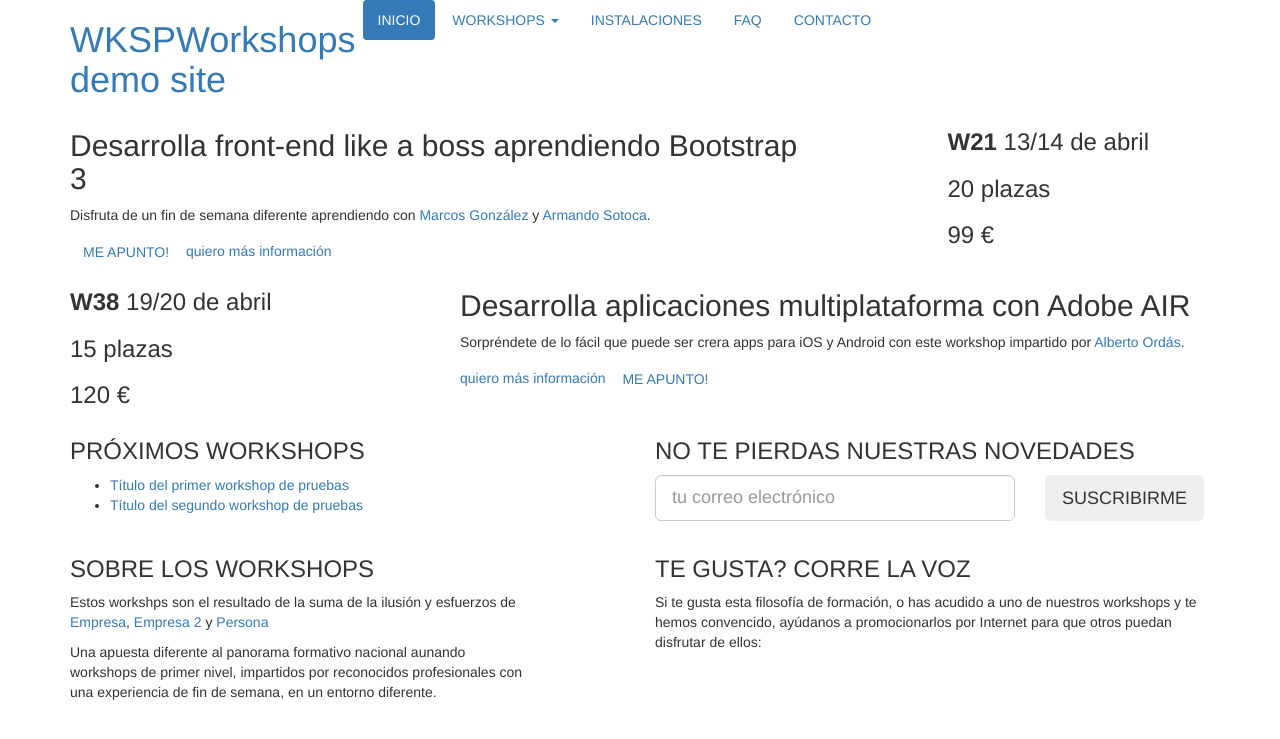
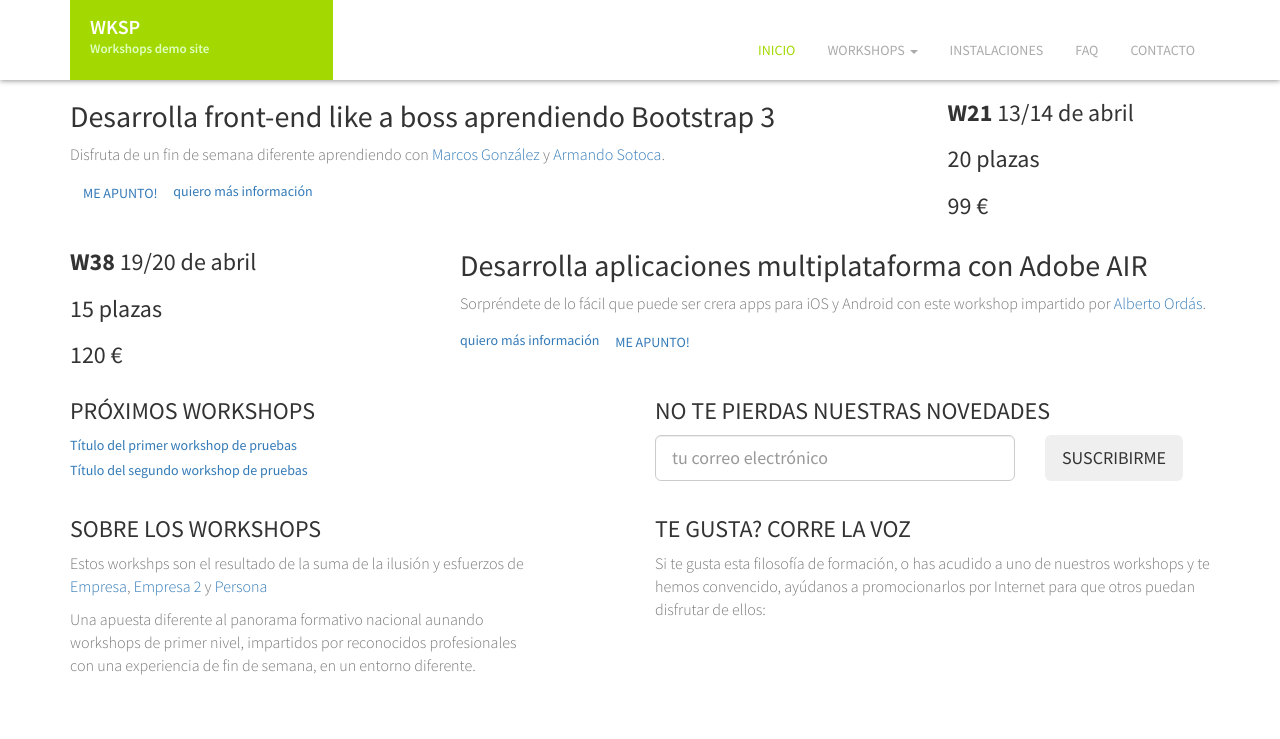
Before and after one commit to devsantoshm/bs-paginaweb, a PHP site: page / in a window 1280 px wide. Shown: the top 739 px of the page. Run offline with PHP 8.4, Linux system fonts and the light colour scheme; some libraries are stand-ins or nearby versions.

Commit message:
Estilos a la cabecera y el menu

```diff
--- a/css/style.css
+++ b/css/style.css
@@ -0,0 +1,86 @@
+body {
+	margin-top: 80px;
+	font-family: 'Source Sans Pro', 'Helvetica Neue', Helvetica, Arial, sans-serif;
+}
+p {
+	color: #777;
+	font-size: 16px; /* para navegadores antiguos */
+	font-size: 1.6rem;
+	font-weight: 300;
+}
+ul {
+	padding: 0;
+	margin: 0;
+	list-style-type: none;
+}
+ul li {
+	margin-bottom: 5px;
+}
+
+/* *************************************
+* *************** Header ***************
+* ************************************ */
+#main-header {
+	position: fixed;
+	top: 0;
+	width: 100%;
+	background-color: #fff;
+	z-index: 99;
+    background-color: rgb(255, 255, 255);
+    background-color: rgba(255, 255, 255, 0.95);
+    /* For IE 8*/
+    -ms-filter: "progid:DXImageTransform.Microsoft.gradient(startColorstr=#11000000, endColorstr=#11000000)";
+	-moz-box-shadow: 0 1px 5px #999;
+	-webkit-box-shadow: 0 1px 5px #999;
+	box-shadow: 0 1px 5px #999;
+}
+#main-logo {
+	width: 100%;
+	height: 80px;
+	padding: 2px 0 0 20px;
+	margin: 0;
+	background-color: #A3D900;
+}
+#main-logo > a {
+	font-size: 20px;
+	font-size: 2rem;
+	font-weight: 600;
+	color: #fff;
+	text-decoration: none;
+}
+#main-logo > a > span {
+	display: block;
+	color: #DFFFBF;
+	font-size: 13px;
+	font-size: 1.3rem;
+}
+
+/* *************************************
+* *********** Main Navigation **********
+* ************************************ */
+#main-menu {
+	float:right;
+	margin-top: 30px;
+}
+#main-menu a {
+	color: #aaa;
+}
+#main-menu a:hover {
+	color: #a3d900;
+}
+#main-menu.nav-pills>li.active>a,
+#main-menu.nav-pills>li.active>a:hover,
+#main-menu.nav-pills>li.active>a:focus,
+#main-menu.nav-pills>li>a:hover {
+	background: none;
+}
+#main-menu.nav-pills>li.active>a,
+#main-menu.nav-pills>li.active>a:hover,
+#main-menu.nav-pills>li.active>a:focus {
+	color: #a3d900;
+}
+#main-menu.nav .open>a,
+#main-menu.nav .open>a:hover,
+#main-menu.nav .open>a:focus {
+	background: none;
+}
--- a/inc/head_common.php
+++ b/inc/head_common.php
@@ -1,2 +1,4 @@
 <!-- Latest compiled and minified CSS -->
 <link rel="stylesheet" href="//netdna.bootstrapcdn.com/bootstrap/3.1.1/css/bootstrap.min.css">
+<link href='http://fonts.googleapis.com/css?family=Source+Sans+Pro:200,300,400,600,700&subset=latin,latin-ext' rel='stylesheet' type='text/css'><!-- latin-ext es para acentos eñes -->
+<link rel="stylesheet" href="css/style.css">
--- a/inc/header.php
+++ b/inc/header.php
@@ -1,4 +1,4 @@
-
+<header id="main-header">
 	<div class="container">
 		<div class="row">
 			<div class="col-xs-3">
@@ -21,3 +21,4 @@
 			</div>
 		</div>
 	</div>
+</header>
```
